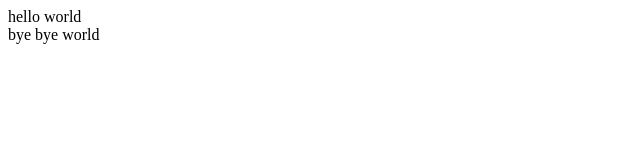
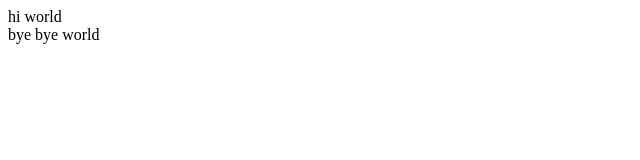
Before and after one commit to spymb/git-demo, a plain HTML site: page index.html in a window 1280 px wide. Shown: the full height of the page, 0-640 px from the left. Drawn offline with Linux system fonts and the light colour scheme.

Commit message:
hi world

```diff
--- a/index.html
+++ b/index.html
@@ -7,7 +7,7 @@
     <title>Document</title>
 </head>
 <body>
-    <div>hello world</div>
+    <div>hi world</div>
     <div>bye bye world</div>
 </body>
 </html>
```
